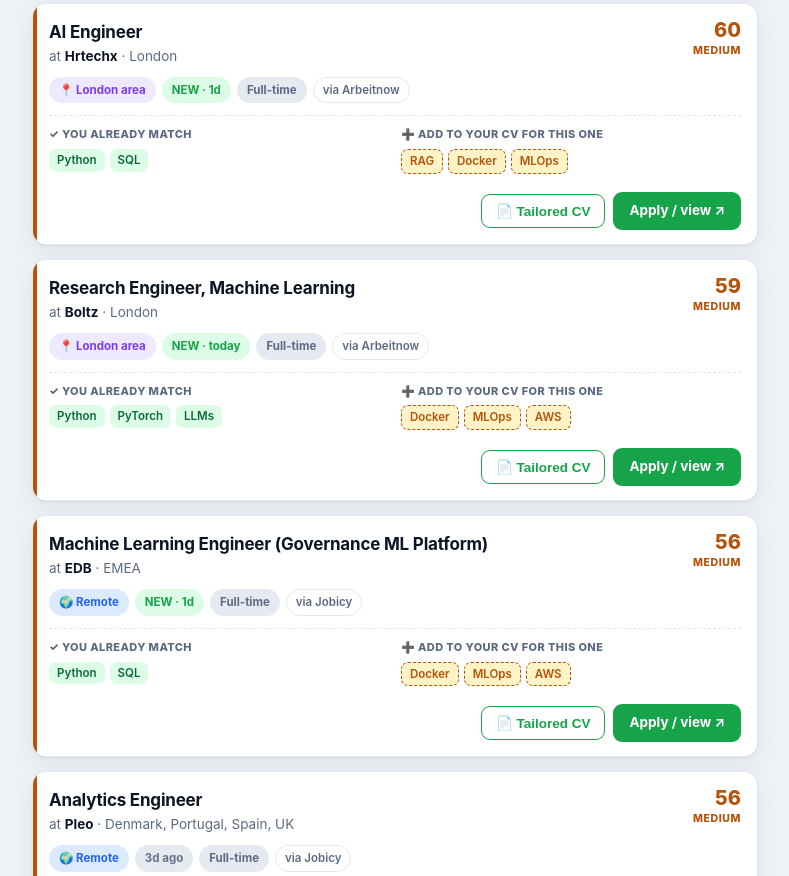
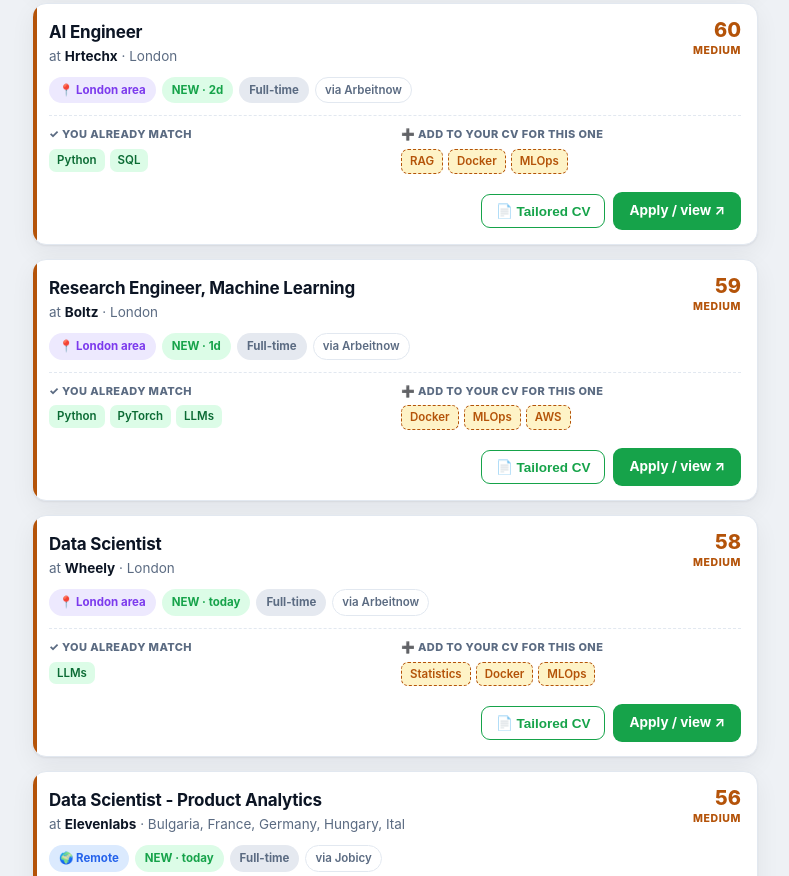
Before and after one commit to Azleem01/uk-job-tracker, a plain HTML site: page index.html in a window 1280 px wide. Shown: the part 1924-2800 px from the top of the page, without its empty margins (86-875 px from the left). Drawn offline with Linux system fonts and the light colour scheme.

Commit message:
Daily refresh: UK job listings 2026-11-20

```diff
--- a/index.html
+++ b/index.html
@@ -216,20 +216,21 @@
 
 <script>
 // ---- Data snapshot: generated 2026-08-02 from Indeed, Jooble, LinkedIn, Reed, aijobs.net (+Himalayas checked) ----
-const LAST_UPDATED = "19 Nov 2026, 15:32 UTC";
+const LAST_UPDATED = "20 Nov 2026, 15:11 UTC";
 const CV_SKILLS = ["Python","PyTorch","TensorFlow","scikit-learn","XGBoost","SQL","FastAPI","React","Next.js","Pandas","NumPy","LLMs","Adversarial ML","OCR","Data Viz"];
 
 // category: ds | mle | da | ai  ·  remote true=anywhere  ·  commutable true=London area
 const JOBS = [
-  {"t":"Research Engineer, Machine Learning","co":"Boltz","loc":"London","cat":"mle","remote":false,"commutable":true,"type":"Full-time","posted":"today","age":0,"salary":"","src":"Arbeitnow","url":"https://www.arbeitnow.co.uk/jobs/companies/boltz/research-engineer-machine-learning-kings-cross-86169","like":59,"have":["Python","PyTorch","LLMs"],"add":["Docker","MLOps","AWS"]},
-  {"t":"AI Engineering, Growth","co":"Hrtechx","loc":"London","cat":"mle","remote":false,"commutable":true,"type":"Full-time","posted":"1 day ago","age":1,"salary":"","src":"Arbeitnow","url":"https://www.arbeitnow.co.uk/jobs/companies/hrtechx/ai-engineering-growth-london-140780","like":60,"have":["Python","SQL"],"add":["RAG","Docker","MLOps"]},
-  {"t":"AI Engineer, Growth","co":"Hrtechx","loc":"London","cat":"mle","remote":false,"commutable":true,"type":"Full-time","posted":"1 day ago","age":1,"salary":"","src":"Arbeitnow","url":"https://www.arbeitnow.co.uk/jobs/companies/hrtechx/ai-engineer-growth-london-133604","like":60,"have":["Python","SQL"],"add":["RAG","Docker","MLOps"]},
-  {"t":"AI Engineer","co":"Hrtechx","loc":"London","cat":"mle","remote":false,"commutable":true,"type":"Full-time","posted":"1 day ago","age":1,"salary":"","src":"Arbeitnow","url":"https://www.arbeitnow.co.uk/jobs/companies/hrtechx/ai-engineer-london-243052","like":60,"have":["Python","SQL"],"add":["RAG","Docker","MLOps"]},
-  {"t":"Machine Learning Engineer (Governance ML Platform)","co":"EDB","loc":"EMEA","cat":"mle","remote":true,"commutable":false,"type":"Full-time","posted":"1 day ago","age":1,"salary":"","src":"Jobicy","url":"https://jobicy.com/jobs/155746-machine-learning-engineer-governance-ml-platform","like":56,"have":["Python","SQL"],"add":["Docker","MLOps","AWS"]},
-  {"t":"Machine Learning Engineer, Applied AI","co":"Actcareers","loc":"United Kingdom","cat":"ai","remote":false,"commutable":true,"type":"Full-time","posted":"2 days ago","age":2,"salary":"","src":"Arbeitnow","url":"https://www.arbeitnow.co.uk/jobs/companies/actcareers/machine-learning-engineer-applied-ai-london-473529","like":69,"have":["Python","PyTorch","LLMs"],"add":["Experimentation","RAG","LangChain"]},
-  {"t":"Machine Learning Engineer, Ranking & Retrieval","co":"Actcareers","loc":"United Kingdom","cat":"ai","remote":false,"commutable":true,"type":"Full-time","posted":"2 days ago","age":2,"salary":"","src":"Arbeitnow","url":"https://www.arbeitnow.co.uk/jobs/companies/actcareers/machine-learning-engineer-ranking-retrieval-london-382407","like":69,"have":["Python","PyTorch","LLMs"],"add":["Experimentation","RAG","LangChain"]},
-  {"t":"Data Scientist","co":"Zego","loc":"London","cat":"ds","remote":false,"commutable":true,"type":"Full-time","posted":"3 days ago","age":3,"salary":"","src":"Arbeitnow","url":"https://www.arbeitnow.co.uk/jobs/companies/zego/data-scientist-london-163679","like":65,"have":["Python","scikit-learn","SQL","NumPy"],"add":["Docker","AWS","Statistics"]},
-  {"t":"Analytics Engineer","co":"Pleo","loc":"Denmark, Portugal, Spain, UK","cat":"ds","remote":true,"commutable":false,"type":"Full-time","posted":"3 days ago","age":3,"salary":"","src":"Jobicy","url":"https://jobicy.com/jobs/155537-analytics-engineer-4","like":56,"have":["Python","SQL"],"add":["Statistics","A/B testing","Spark"]}
+  {"t":"LLM Engineer - Post-Training (Remote - UK)","co":"EverAI","loc":"United Kingdom","cat":"ai","remote":false,"commutable":true,"type":"Full-time","posted":"today","age":0,"salary":"","src":"Arbeitnow","url":"https://www.arbeitnow.co.uk/jobs/companies/everai/llm-engineer-post-training-remote-uk-united-kingdom-244005","like":68,"have":["Python","PyTorch","LLMs","Adversarial ML"],"add":["AWS","Hugging Face","Experimentation"]},
+  {"t":"Data Scientist","co":"Wheely","loc":"London","cat":"mle","remote":false,"commutable":true,"type":"Full-time","posted":"today","age":0,"salary":"","src":"Arbeitnow","url":"https://www.arbeitnow.co.uk/jobs/companies/wheely/data-scientist-london-170474","like":58,"have":["LLMs"],"add":["Statistics","Docker","MLOps"]},
+  {"t":"Data Scientist - Product Analytics","co":"Elevenlabs","loc":"Bulgaria, France, Germany, Hungary, Ital","cat":"ds","remote":true,"commutable":false,"type":"Full-time","posted":"today","age":0,"salary":"","src":"Jobicy","url":"https://jobicy.com/jobs/163454-data-scientist-product-analytics-2","like":56,"have":["Python","SQL"],"add":["Statistics","A/B testing","Spark"]},
+  {"t":"Research Engineer, Machine Learning","co":"Boltz","loc":"London","cat":"mle","remote":false,"commutable":true,"type":"Full-time","posted":"1 day ago","age":1,"salary":"","src":"Arbeitnow","url":"https://www.arbeitnow.co.uk/jobs/companies/boltz/research-engineer-machine-learning-kings-cross-86169","like":59,"have":["Python","PyTorch","LLMs"],"add":["Docker","MLOps","AWS"]},
+  {"t":"AI Engineering, Growth","co":"Hrtechx","loc":"London","cat":"mle","remote":false,"commutable":true,"type":"Full-time","posted":"2 days ago","age":2,"salary":"","src":"Arbeitnow","url":"https://www.arbeitnow.co.uk/jobs/companies/hrtechx/ai-engineering-growth-london-140780","like":60,"have":["Python","SQL"],"add":["RAG","Docker","MLOps"]},
+  {"t":"AI Engineer, Growth","co":"Hrtechx","loc":"London","cat":"mle","remote":false,"commutable":true,"type":"Full-time","posted":"2 days ago","age":2,"salary":"","src":"Arbeitnow","url":"https://www.arbeitnow.co.uk/jobs/companies/hrtechx/ai-engineer-growth-london-133604","like":60,"have":["Python","SQL"],"add":["RAG","Docker","MLOps"]},
+  {"t":"AI Engineer","co":"Hrtechx","loc":"London","cat":"mle","remote":false,"commutable":true,"type":"Full-time","posted":"2 days ago","age":2,"salary":"","src":"Arbeitnow","url":"https://www.arbeitnow.co.uk/jobs/companies/hrtechx/ai-engineer-london-243052","like":60,"have":["Python","SQL"],"add":["RAG","Docker","MLOps"]},
+  {"t":"Machine Learning Engineer (Governance ML Platform)","co":"EDB","loc":"EMEA","cat":"mle","remote":true,"commutable":false,"type":"Full-time","posted":"2 days ago","age":2,"salary":"","src":"Jobicy","url":"https://jobicy.com/jobs/155746-machine-learning-engineer-governance-ml-platform","like":56,"have":["Python","SQL"],"add":["Docker","MLOps","AWS"]},
+  {"t":"Machine Learning Engineer, Applied AI","co":"Actcareers","loc":"United Kingdom","cat":"ai","remote":false,"commutable":true,"type":"Full-time","posted":"3 days ago","age":3,"salary":"","src":"Arbeitnow","url":"https://www.arbeitnow.co.uk/jobs/companies/actcareers/machine-learning-engineer-applied-ai-london-473529","like":69,"have":["Python","PyTorch","LLMs"],"add":["Experimentation","RAG","LangChain"]},
+  {"t":"Machine Learning Engineer, Ranking & Retrieval","co":"Actcareers","loc":"United Kingdom","cat":"ai","remote":false,"commutable":true,"type":"Full-time","posted":"3 days ago","age":3,"salary":"","src":"Arbeitnow","url":"https://www.arbeitnow.co.uk/jobs/companies/actcareers/machine-learning-engineer-ranking-retrieval-london-382407","like":69,"have":["Python","PyTorch","LLMs"],"add":["Experimentation","RAG","LangChain"]}
 ];
 
 // ---------------- Source coverage for footer (incl. checked-but-empty) ----------------
```
